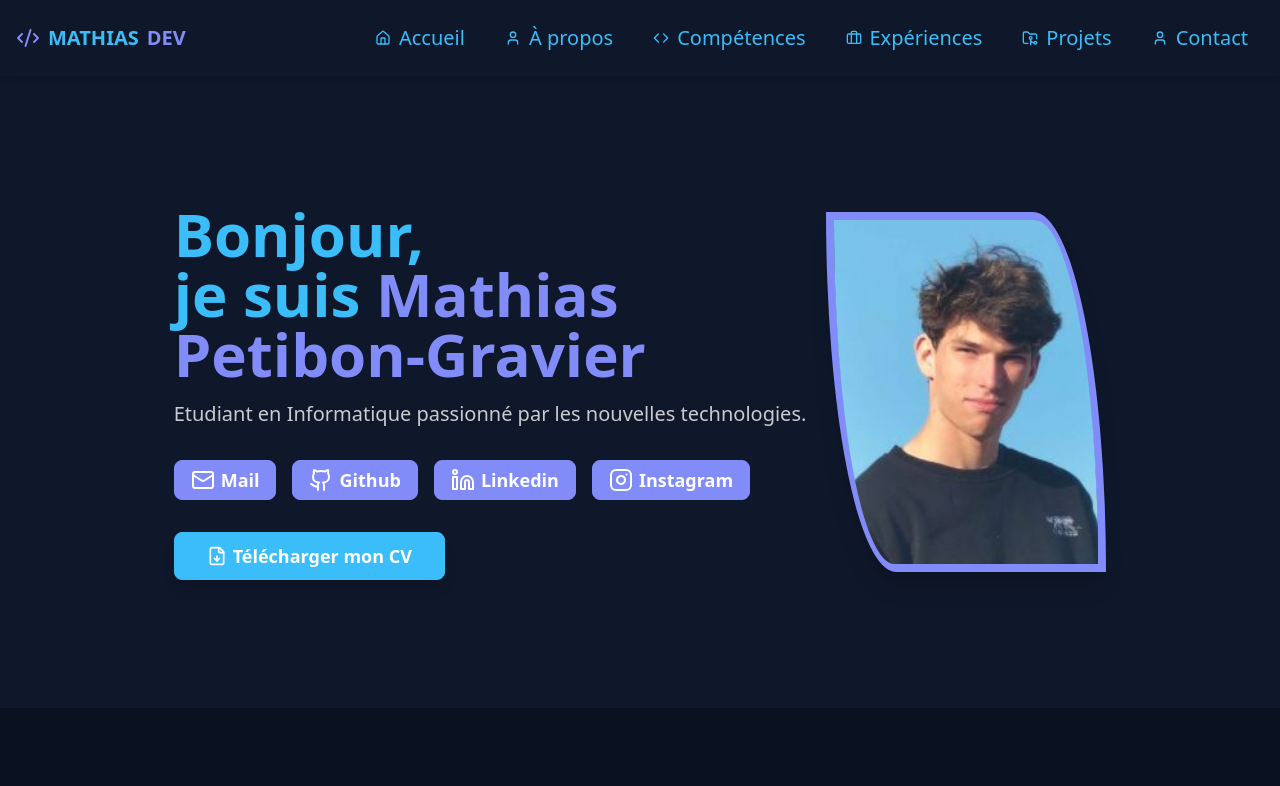
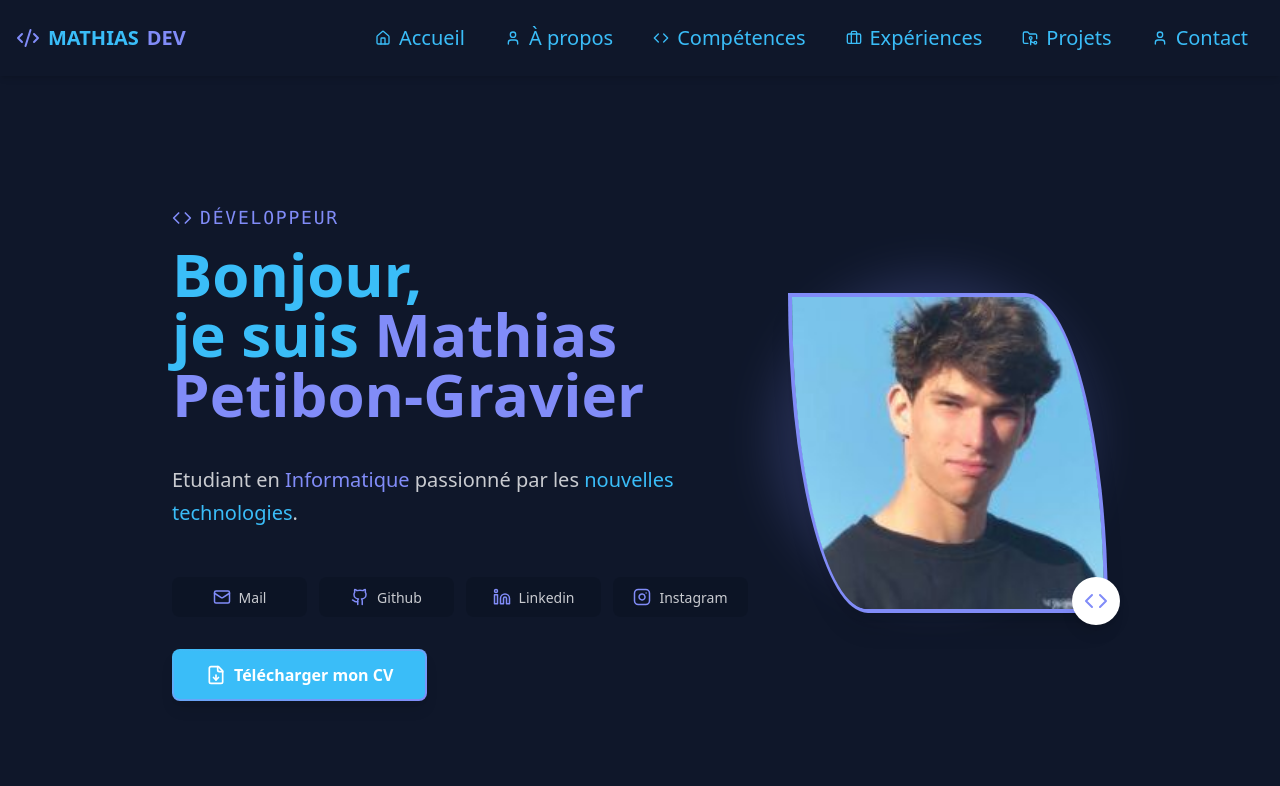
Before and after one commit to mathias-pg/Portfolio, a React (Vite) app: page / in a window 1280 px wide. Shown: the top 786 px of the page. Built offline with nearby package versions, Linux system fonts and the light colour scheme.

Commit message:
petits changements et refonte de l'accueil

```diff
--- a/src/components/Home.tsx
+++ b/src/components/Home.tsx
@@ -1,57 +1,123 @@
-import { Github, Instagram, Linkedin, Mail, FileDown } from "lucide-react";
+import { Github, Instagram, Linkedin, Mail, FileDown, Code, ChevronDown } from "lucide-react";
 import img from '../assets/photo_identite.png';
+import { useState, useEffect } from "react";
 
 const Home = () => {
-    return(
-        <div className="flex flex-col-reverse md:flex-row justify-center items-center py-20 md:py-32 px-5 container mx-auto">
-            <div className="flex flex-col">
-                <h1 className="text-5xl md:text-6xl font-bold text-center md:text-left mt-4 md:mt-0 text-primary">
-                    Bonjour, <br/> je suis {" "}
-                    <span className="text-secondary">
+    const [isLoaded, setIsLoaded] = useState(false);
+
+    useEffect(() => {
+        setIsLoaded(true);
+    }, []);
+
+    return (
+        <div className="min-h-screen flex flex-col">
+            <div className="flex-grow flex flex-col-reverse md:flex-row justify-center items-center py-20 md:py-32 px-5 container mx-auto relative overflow-hidden">
+                <div className="fixed top-0 left-0 w-full h-full -z-10">
+                    <div className="absolute top-0 left-0 w-full h-full bg-base-100 opacity-90"></div>
+                    <div className="absolute top-0 left-0 w-full h-full">
+                        <div className="absolute top-5 left-5 w-96 h-96 rounded-full bg-primary opacity-20 blur-3xl"></div>
+                        <div className="absolute bottom-10 right-10 w-96 h-96 rounded-full bg-secondary opacity-20 blur-3xl"></div>
+                        <div className="absolute top-1/2 right-1/4 w-80 h-80 rounded-full bg-primary opacity-15 blur-3xl"></div>
+                        <div className="absolute bottom-1/3 left-1/4 w-80 h-80 rounded-full bg-secondary opacity-15 blur-3xl"></div>
+                    </div>
+                </div>
+
+                <div className={`flex flex-col max-w-xl transition-all duration-1000 ${isLoaded ? 'opacity-100 translate-y-0' : 'opacity-0 translate-y-10'}`}>
+                    <div className="mb-6">
+                        <div className="flex items-center gap-2 text-secondary mb-3">
+                            <Code size={20} />
+                            <h2 className="font-mono text-lg tracking-widest">DÉVELOPPEUR</h2>
+                        </div>
+
+                        <h1 className="text-5xl md:text-6xl font-bold text-center md:text-left text-primary">
+                            Bonjour, <br/> je suis{" "}
+                            <span className="text-secondary inline-block relative">
                                 Mathias
-                        <br/>Petibon-Gravier
+                            </span>
+                            <br/>
+                            <span className="text-secondary inline-block relative">
+                                Petibon-Gravier
                             </span>
                         </h1>
-                <p className="my-4 text-md text-center md:text-left text-xl">
-                    Etudiant en Informatique passionné par les nouvelles technologies.
+                    </div>
+
+                    <p className="my-4 text-xl text-center md:text-left leading-relaxed font-light">
+                        Etudiant en <span className="text-secondary font-medium">Informatique</span> passionné par
+                        les <span className="text-primary font-medium">nouvelles technologies</span>.
                     </p>
-                <div className="flex flex-col md:flex-row gap-4 justify-center md:justify-start mt-4 text-xl">
-                    <a href="#" className="btn btn-secondary md:btn-md text-white font-bold text-lg">
-                        <Mail />
-                        Mail
+
+                    <div className="grid grid-cols-2 md:grid-cols-4 gap-3 mt-8">
+                        <a
+                            href="#"
+                            className="btn border-none bg-base-200 hover:bg-secondary hover:text-white text-base-content font-medium transition-all duration-300 group flex items-center gap-2"
+                        >
+                            <Mail className="text-secondary group-hover:text-white transition-colors duration-300" size={18} />
+                            <span>Mail</span>
                         </a>
-                    <a href="https://github.com/mathias-pg" className="btn btn-secondary md:btn-md text-white font-bold text-lg">
-                        <Github />
-                        Github
+                        <a
+                            href="https://github.com/mathias-pg"
+                            target="_blank"
+                            rel="noopener noreferrer"
+                            className="btn border-none bg-base-200 hover:bg-secondary hover:text-white text-base-content font-medium transition-all duration-300 group flex items-center gap-2"
+                        >
+                            <Github className="text-secondary group-hover:text-white transition-colors duration-300" size={18} />
+                            <span>Github</span>
                         </a>
-                    <a href="https://www.linkedin.com/in/mathias-petibon-gravier/" className="btn btn-secondary md:btn-md text-white font-bold text-lg">
-                        <Linkedin />
-                        Linkedin
+                        <a
+                            href="https://www.linkedin.com/in/mathias-petibon-gravier/"
+                            target="_blank"
+                            rel="noopener noreferrer"
+                            className="btn border-none bg-base-200 hover:bg-secondary hover:text-white text-base-content font-medium transition-all duration-300 group flex items-center gap-2"
+                        >
+                            <Linkedin className="text-secondary group-hover:text-white transition-colors duration-300" size={18} />
+                            <span>Linkedin</span>
                         </a>
-                    <a href="https://www.instagram.com/_mathias.pg_?igsh=dXBmb3F4enA4bnRp" className="btn btn-secondary md:btn-md text-white font-bold text-lg">
-                        <Instagram />
-                        Instagram
+                        <a
+                            href="https://www.instagram.com/_mathias.pg_?igsh=dXBmb3F4enA4bnRp"
+                            target="_blank"
+                            rel="noopener noreferrer"
+                            className="btn border-none bg-base-200 hover:bg-secondary hover:text-white text-base-content font-medium transition-all duration-300 group flex items-center gap-2"
+                        >
+                            <Instagram className="text-secondary group-hover:text-white transition-colors duration-300" size={18} />
+                            <span>Instagram</span>
                         </a>
                     </div>
 
-                <div className="flex justify-center md:justify-start mt-8">
+                    <div className="mt-8">
                         <a
                             href="/CV_Mathias_Petibon-Gravier.pdf"
                             download
-                        className="btn btn-primary btn-lg text-white font-bold shadow-lg transform transition-transform duration-300 hover:scale-105 px-8"
+                            className="group relative inline-flex items-center justify-center overflow-hidden rounded-lg bg-gradient-to-br from-primary to-secondary p-0.5 font-bold text-white shadow-lg transition-all duration-300 hover:scale-105"
                         >
+                            <span className="relative flex items-center gap-2 rounded-md bg-primary px-8 py-3 transition-all duration-300 group-hover:bg-opacity-0">
                                 <FileDown size={20} />
                                 Télécharger mon CV
+                            </span>
                         </a>
                     </div>
                 </div>
-            <div>
-                <img src={img} alt="" className="w-70 h-90 object-cover border-8 border-secondary shadow-xl ml-5"
-                style = {{borderRadius: "74% 26% 75% 25% / 0% 100% 0% 100% " }}
+
+                <div className={`relative mb-10 md:mb-0 md:ml-10 transition-all duration-1000 delay-300 ${isLoaded ? 'opacity-100 translate-y-0' : 'opacity-0 translate-y-10'}`}>
+                    <div className="absolute inset-0 bg-secondary opacity-20 rounded-full blur-xl transform -translate-x-4 -translate-y-4"></div>
+                    <img
+                        src={img}
+                        alt="Mathias Petibon-Gravier"
+                        className="relative w-64 h-64 md:w-80 md:h-80 object-cover border-4 border-secondary shadow-xl"
+                        style={{ borderRadius: "74% 26% 75% 25% / 0% 100% 0% 100%" }}
                     />
+                    <div className="absolute -bottom-3 -right-3 bg-white p-3 rounded-full shadow-lg">
+                        <Code size={24} className="text-secondary" />
                     </div>
                 </div>
-    )
-}
+            </div>
+
+            <div className="flex justify-center pb-8">
+                <a href="#about" className="animate-bounce">
+                    <ChevronDown size={32} className="text-primary" />
+                </a>
+            </div>
+        </div>
+    );
+};
 
 export default Home;
--- a/src/components/Projects.tsx
+++ b/src/components/Projects.tsx
@@ -80,7 +80,6 @@ const ProjectCard = ({ project }: { project: Project }) => {
             onMouseEnter={() => setIsHovered(true)}
             onMouseLeave={() => setIsHovered(false)}
         >
-            {/* Image container avec overlay au survol */}
             <div className="relative h-64 bg-base-200 overflow-hidden">
                 <img
                     src={project.image}
@@ -89,7 +88,6 @@ const ProjectCard = ({ project }: { project: Project }) => {
                 />
                 <div className={`absolute inset-0 bg-gradient-to-t from-black/70 to-transparent transition-opacity duration-300 ${isHovered ? 'opacity-100' : 'opacity-0'}`}></div>
 
-                {/* Liens qui apparaissent au survol */}
                 <div className={`absolute bottom-4 right-4 flex gap-3 transition-all duration-300 ${isHovered ? 'opacity-100 translate-y-0' : 'opacity-0 translate-y-4'}`}>
                     {project.repoLink && (
                         <a
@@ -116,12 +114,10 @@ const ProjectCard = ({ project }: { project: Project }) => {
                 </div>
             </div>
 
-            {/* Contenu du projet */}
             <div className="p-5 flex flex-col flex-grow">
                 <h3 className="text-xl font-bold text-primary mb-2">{project.name}</h3>
                 <p className="text-base-content/80 mb-4 flex-grow">{project.description}</p>
 
-                {/* Technologies utilisées */}
                 <div className="flex flex-wrap gap-2 mt-auto">
                     {project.technologies.map((tech, index) => (
                         <span
```
Lines whose indentation alone changed are shown as unchanged.
